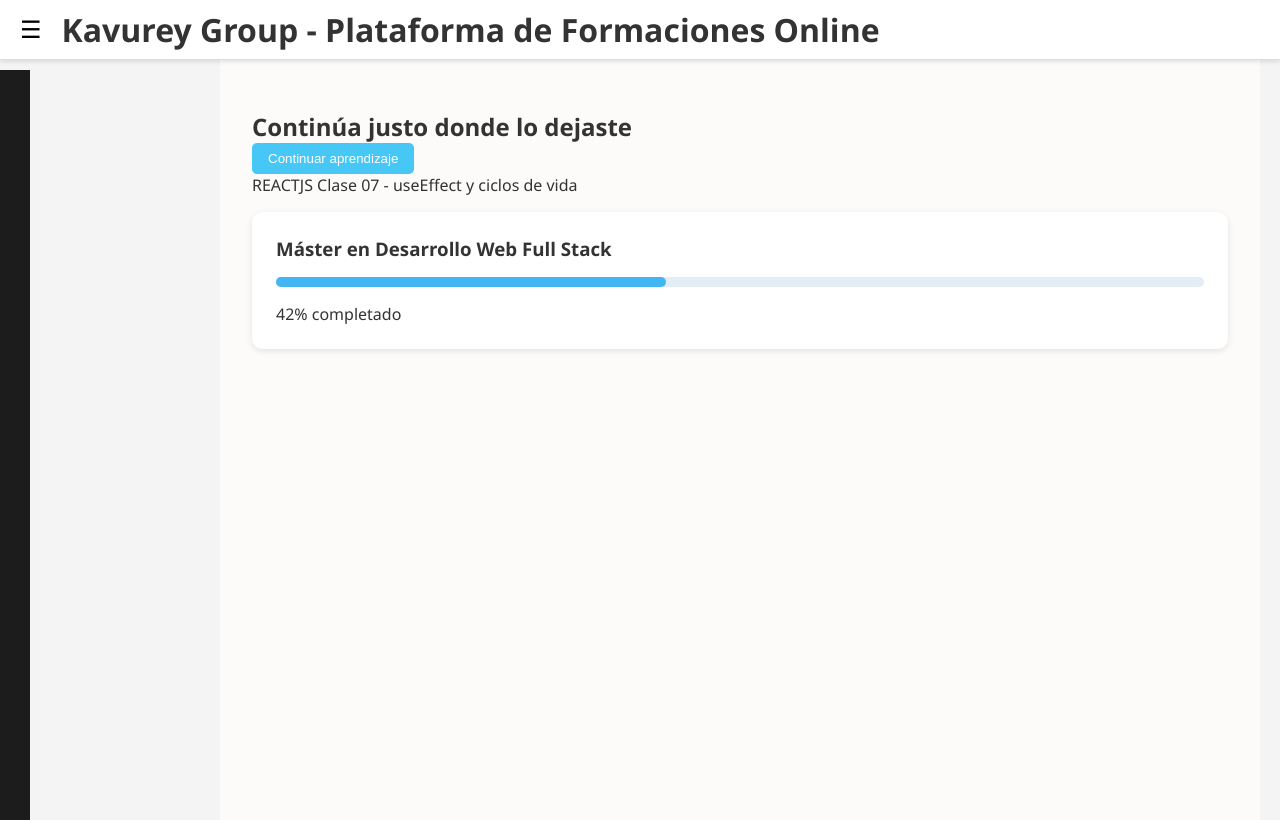
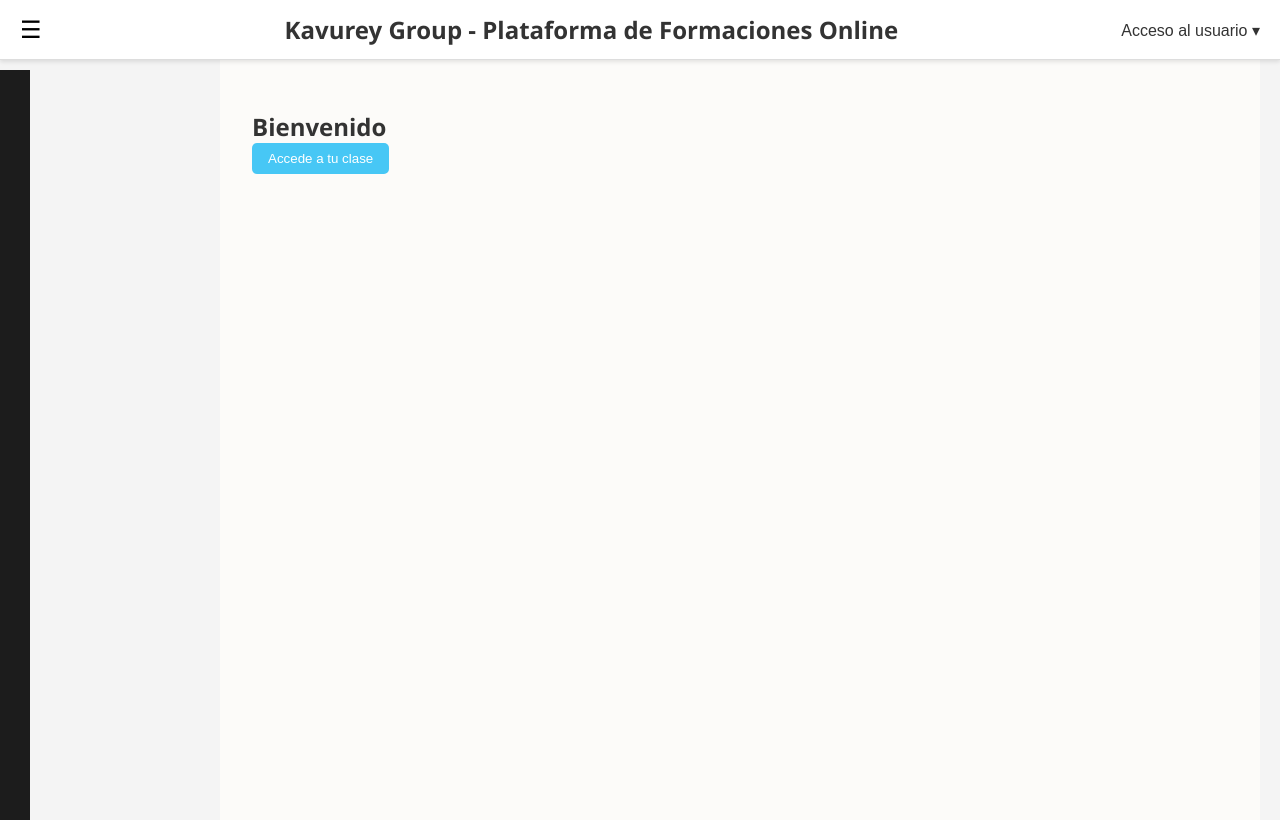
Before and after one commit to MarcosEsquibel/ProyectoCursos, a React (Vite) app in the folder vite-project/: page / in a window 1280 px wide. Built offline with nearby package versions, Linux system fonts and the light colour scheme.

Commit message:
Limpiando algún css

```diff
--- a/vite-project/src/pages/Home.css
+++ b/vite-project/src/pages/Home.css
@@ -14,13 +14,7 @@
   border-radius: 5px;
 }
 
-.card {
-  background-color: white;
-  padding: 1.5rem;
-  margin-top: 1rem;
-  border-radius: 10px;
-  box-shadow: 0 2px 6px rgba(0,0,0,0.1);
-}
+
 
 .progress-bar {
   background-color: #e4ecf4;
--- a/vite-project/src/pages/Home.tsx
+++ b/vite-project/src/pages/Home.tsx
@@ -5,15 +5,10 @@
 const Home: React.FC = () => {
   return (
     <div className="home-content">
-      <h2>Continúa justo donde lo dejaste</h2>
-      <button className="continue-btn">Continuar aprendizaje</button>
-      <p>REACTJS Clase 07 - useEffect y ciclos de vida</p>
+      <h2>Bienvenido</h2>
+      <button className="continue-btn">Accede a tu clase</button>
+
       <div className="card">
-        <h3>Máster en Desarrollo Web Full Stack</h3>
-        <div className="progress-bar">
-          <div className="progress" style={{ width: "42%" }}></div>
-        </div>
-        <p>42% completado</p>
       </div>
     </div>
   );
--- a/vite-project/src/pages/components/Header.css
+++ b/vite-project/src/pages/components/Header.css
@@ -3,18 +3,52 @@
   background-color: #fff;
   display: flex;
   align-items: center;
-  padding: 0 1rem;
-  box-shadow: 0 2px 4px rgba(0,0,0,0.1);
+  justify-content: space-between;
+  padding: 01rem;
+  box-shadow: 0 2px 4px rgba(0, 0, 0, 0.1);
   position: fixed;
   width: 100%;
   top: 0;
   z-index: 1000;
 }
 
+
 .hamburger {
   background: none;
   border: none;
   font-size: 24px;
-  margin-right: 1rem;
   cursor: pointer;
 }
+
+
+.logo {
+  font-size: 1.5rem;
+  color: #333;
+}
+
+
+.user-access {
+  position: relative;
+}
+
+
+.access-button {
+  background: none;
+  border: none;
+  font-size: 16px;
+  cursor: pointer;
+  padding: 0;
+  color: #333;
+}
+
+
+.access-dropdown {
+  position: absolute;
+  right: 0;
+  top: 100%;
+  background-color: #fff;
+  box-shadow: 0 2px 10px rgba(0, 0, 0, 0.1);
+  padding: 10px 0;
+  min-width: 150px;
+  border-radius: 4px;
+}
--- a/vite-project/src/pages/components/Header.tsx
+++ b/vite-project/src/pages/components/Header.tsx
@@ -1,5 +1,6 @@
 // components/Header.tsx
-import React from "react";
+import React, { useState } from "react";
+import { Link } from "react-router-dom";
 import "./Header.css";
 
 interface HeaderProps {
@@ -7,10 +8,33 @@
 }
 
 const Header: React.FC<HeaderProps> = ({ toggleMenu }) => {
+  const [dropdownOpen, setDropdownOpen] = useState(false);
+
   return (
     <header className="header">
-      <button className="hamburger" onClick={toggleMenu}>☰</button>
-      <h1>Kavurey Group - Plataforma de Formaciones Online</h1>
+      <button className="hamburger" onClick={toggleMenu}>
+        ☰
+      </button>
+      <h1 className="logo">Kavurey Group - Plataforma de Formaciones Online</h1>
+
+      {/* Menú de acceso al usuario */}
+      <div
+        className="user-access"
+        onMouseEnter={() => setDropdownOpen(true)}
+        onMouseLeave={() => setDropdownOpen(false)}
+      >
+        <button className="access-button">Acceso al usuario ▾</button>
+        {dropdownOpen && (
+          <div className="access-dropdown">
+            <Link to="/login" onClick={() => setDropdownOpen(false)}>
+              Iniciar sesión
+            </Link>
+            <Link to="/register" onClick={() => setDropdownOpen(false)}>
+              Registrarse
+            </Link>
+          </div>
+        )}
+      </div>
     </header>
   );
 };
```
